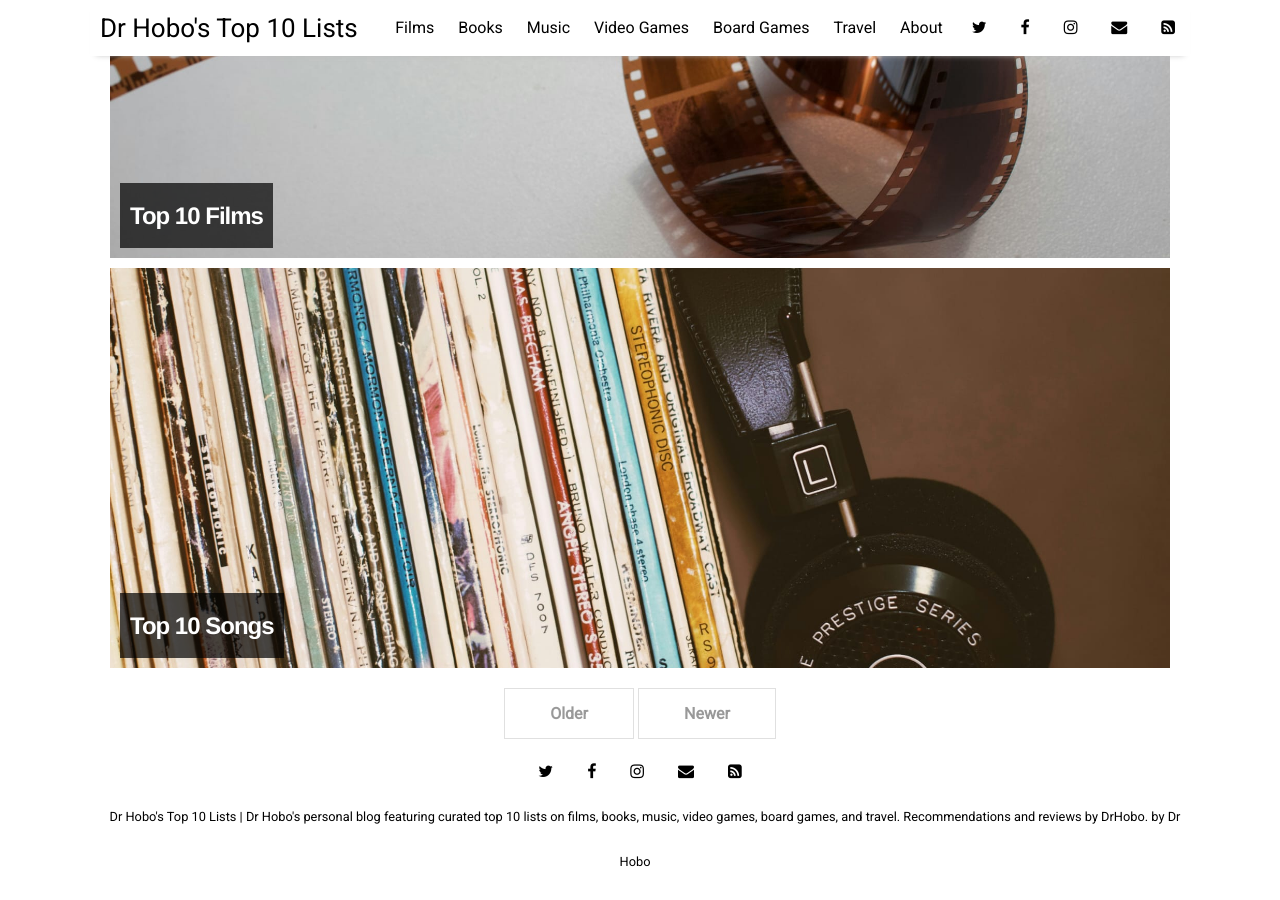
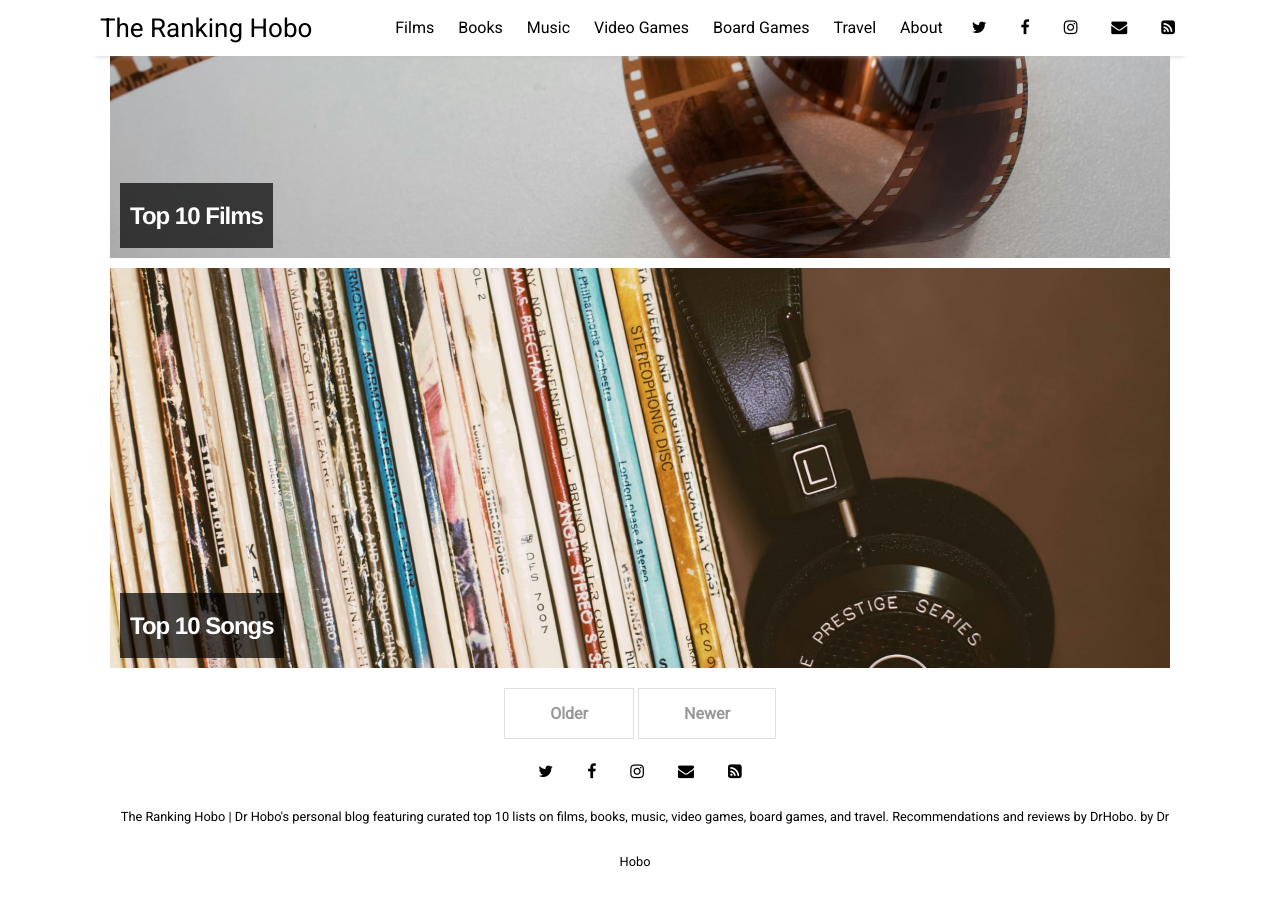
Before and after one commit to TheDrHobo/thedrhobo.github.io, a Jekyll site: the page built from index.html, in a window 1280 px wide and 900 px high, scrolled down 1443 px. Built offline with Jekyll 4.4.1, drawn with Linux system fonts in a browser that asks for light colours; nearby versions of some CDN libraries; the list of posts is cut into pages by our own code.

Commit message:
Update _config.yml

```diff
--- a/_config.yml
+++ b/_config.yml
@@ -14,7 +14,7 @@ plugins:
   - jekyll-seo-tag
 
 # Site Settings
-title: Dr Hobo's Top 10 Lists
+title: The Ranking Hobo
 description: Dr Hobo's personal blog featuring curated top 10 lists on films, books, music, video games, board games, and travel. Recommendations and reviews by DrHobo.
 author: Dr Hobo
 baseurl: ""
```
